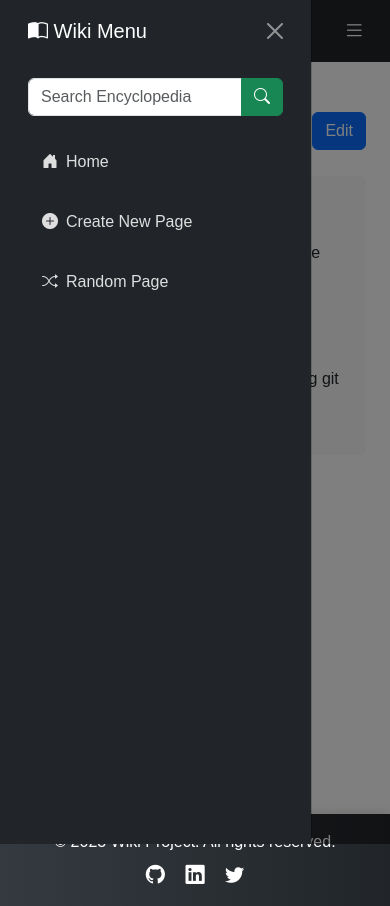
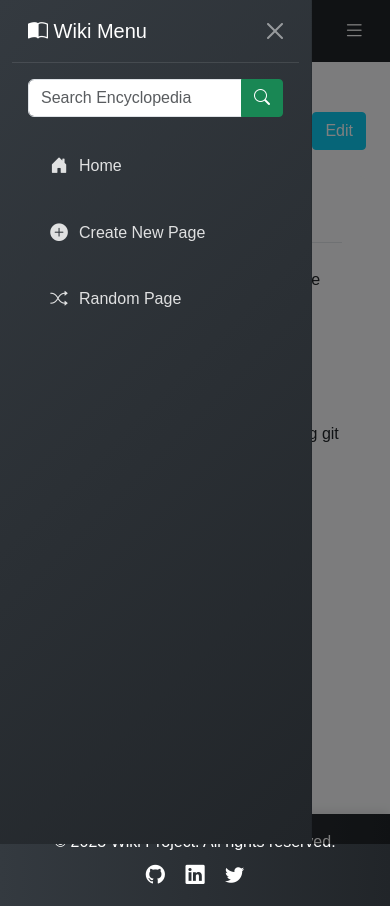
Before and after one commit to sandovaldavid/project-01-wiki, a Django app: page /random in a window 390 px wide, after a click that opens the changed part. Run offline with Django 3.2, Linux system fonts and the light colour scheme.

Commit message:
💄 Enhance styles.css with improved layout, responsive design, and new component styles

```diff
--- a/encyclopedia/static/css/styles.css
+++ b/encyclopedia/static/css/styles.css
@@ -2,11 +2,16 @@
 body {
     font-family: 'Arial', sans-serif;
     font-size: 16px;
+    background-color: #f8f9fa;
+    color: #212529;
+    min-height: 100vh;
+    display: flex;
+    flex-direction: column;
 }
 
 /* Sidebar Styling */
 .sidebar {
-    background: linear-gradient(to bottom, #343a40, #212529);
+    background: linear-gradient(135deg, #343a40, #212529);
     color: white;
     height: 100%;
     display: flex;
@@ -17,6 +22,7 @@ body {
     top: 0;
     overflow-y: auto;
     max-height: 100vh;
+    z-index: 1000;
 }
 
 .sidebar a {
@@ -32,20 +38,44 @@ body {
     align-items: center;
     color: rgba(255, 255, 255, 0.85);
     border-left: 4px solid transparent;
+    padding: 12px 15px;
+    margin: 5px 0;
+}
+
+.nav-links .nav-link i {
+    margin-right: 10px;
+    font-size: 1.1rem;
+    min-width: 24px;
+    text-align: center;
 }
 
 .nav-links .nav-link:hover {
     background: rgba(255, 255, 255, 0.1);
     color: white;
-    border-left: 4px solid #17a2b8;
+    border-left: 4px solid #0dcaf0;
     transform: translateX(5px);
 }
 
-/* Main content */
-.main {
-    background-color: transparent;
-    margin-bottom: 0;
-    padding: 20px;
+.nav-links .nav-link.active {
+    background: rgba(13, 202, 240, 0.15);
+    color: white;
+    border-left: 4px solid #0dcaf0;
+}
+
+/* Card styling */
+.card {
+    border: none;
+    transition: transform 0.2s ease, box-shadow 0.2s ease;
+    overflow: hidden;
+}
+
+.card:hover {
+    box-shadow: 0 5px 15px rgba(0, 0, 0, 0.1);
+}
+
+.card-header {
+    border-bottom: 1px solid rgba(0, 0, 0, 0.125);
+    padding: 0.75rem 1.25rem;
 }
 
 /* Footer styling */
@@ -64,7 +94,8 @@ body {
 }
 
 .footer a:hover {
-    color: #17a2b8 !important;
+    color: #0dcaf0 !important;
+    transform: scale(1.1);
 }
 
 /* List group styling */
@@ -72,44 +103,213 @@ body {
     display: flex;
     align-items: center;
     transition: transform 0.2s ease, box-shadow 0.2s ease;
+    border-left: 3px solid transparent;
+    padding: 0.75rem 1.25rem;
 }
 
 .list-group-item:hover {
     transform: translateX(5px);
     box-shadow: 0 2px 5px rgba(0, 0, 0, 0.1);
+    border-left-color: #0dcaf0;
+    background-color: rgba(13, 202, 240, 0.05);
 }
 
 .list-group-item .badge {
     margin-right: 10px;
+    transition: transform 0.2s ease;
+}
+
+.list-group-item:hover .badge {
+    transform: scale(1.1);
+}
+
+/* Form styling */
+.form-control:focus {
+    border-color: #0dcaf0;
+    box-shadow: 0 0 0 0.25rem rgba(13, 202, 240, 0.25);
+}
+
+.btn {
+    border-radius: 4px;
+    transition: all 0.2s ease;
+}
+
+.btn:hover {
+    transform: translateY(-2px);
+    box-shadow: 0 3px 5px rgba(0, 0, 0, 0.1);
+}
+
+.btn-primary {
+    background-color: #0dcaf0;
+    border-color: #0dcaf0;
+}
+
+.btn-primary:hover {
+    background-color: #0bbbdf;
+    border-color: #0bbbdf;
+}
+
+/* Content styling for wiki entries */
+.content {
+    line-height: 1.6;
+}
+
+.content h1 {
+    color: #212529;
+    border-bottom: 1px solid #dee2e6;
+    padding-bottom: 0.5rem;
+    margin-bottom: 1.5rem;
+}
+
+.content h2 {
+    color: #343a40;
+    margin-top: 2rem;
+    margin-bottom: 1rem;
+}
+
+.content a {
+    color: #0dcaf0;
+    text-decoration: none;
+    border-bottom: 1px dotted #0dcaf0;
+}
+
+.content a:hover {
+    border-bottom: 1px solid #0dcaf0;
+}
+
+.content pre, .content code {
+    background-color: #f1f3f5;
+    padding: 0.2rem 0.4rem;
+    border-radius: 3px;
+    font-family: monospace;
+}
+
+.content pre {
+    padding: 1rem;
+    margin: 1rem 0;
+    border: 1px solid #dee2e6;
+    overflow-x: auto;
+}
+
+.content img {
+    max-width: 100%;
+    height: auto;
+    border-radius: 5px;
+    margin: 1rem 0;
+}
+
+.content blockquote {
+    border-left: 4px solid #0dcaf0;
+    padding-left: 1rem;
+    margin-left: 0;
+    color: #6c757d;
 }
 
 /* Offcanvas navigation for mobile */
 .offcanvas {
     max-width: 80%;
+    background: linear-gradient(135deg, #343a40, #212529);
+}
+
+.offcanvas-header {
+    border-bottom: 1px solid rgba(255, 255, 255, 0.1);
+}
+
+.offcanvas .btn-close {
+    filter: invert(1) grayscale(100%) brightness(200%);
 }
 
 .offcanvas .nav-link {
     color: rgba(255, 255, 255, 0.85);
-    padding: 10px;
+    padding: 12px 15px;
     border-radius: 5px;
     transition: all 0.3s ease;
     display: flex;
     align-items: center;
+    margin: 5px 0;
+}
+
+.offcanvas .nav-link i {
+    margin-right: 12px;
+    font-size: 1.1rem;
+    min-width: 24px;
+    text-align: center;
 }
 
 .offcanvas .nav-link:hover {
     background: rgba(255, 255, 255, 0.1);
     color: white;
-    padding-left: 15px;
+    padding-left: 20px;
+}
+
+/* Search box styling */
+.search-box {
+    position: relative;
+}
+
+.search-box input {
+    background-color: rgba(255, 255, 255, 0.1);
+    border: none;
+    color: white;
+    padding-right: 40px;
+    transition: all 0.3s ease;
+}
+
+.search-box input:focus {
+    background-color: rgba(255, 255, 255, 0.2);
+    box-shadow: none;
+}
+
+.search-box button {
+    position: absolute;
+    right: 0;
+    top: 0;
+    bottom: 0;
+    background: transparent;
+    border: none;
+    color: rgba(255, 255, 255, 0.7);
+    width: 40px;
+    transition: all 0.3s ease;
+}
+
+.search-box button:hover {
+    color: white;
+    transform: scale(1.1);
+}
+
+/* Loading indicator */
+.loading-indicator {
+    display: none;
+    position: fixed;
+    top: 0;
+    left: 0;
+    width: 100%;
+    height: 100%;
+    background-color: rgba(0, 0, 0, 0.5);
+    z-index: 9999;
+    justify-content: center;
+    align-items: center;
+}
+
+.loading-indicator.show {
+    display: flex;
+}
+
+.spinner {
+    width: 50px;
+    height: 50px;
+    border: 5px solid rgba(255, 255, 255, 0.3);
+    border-radius: 50%;
+    border-top-color: #0dcaf0;
+    animation: spin 1s ease-in-out infinite;
+}
+
+@keyframes spin {
+    to { transform: rotate(360deg); }
 }
 
 /* Media queries */
 @media (max-width: 767.98px) {
-    .main {
-        padding: 15px;
-        margin-top: 56px; /* Account for the mobile header */
-    }
-
     .sidebar {
         height: auto;
     }
@@ -118,4 +318,16 @@ body {
         position: static;
         margin-top: 2rem;
     }
+
+    .card-header {
+        padding: 0.5rem 0.75rem;
+    }
+
+    .card-body {
+        padding: 0.75rem;
+    }
+
+    h1 {
+        font-size: 1.75rem;
+    }
 }
```
